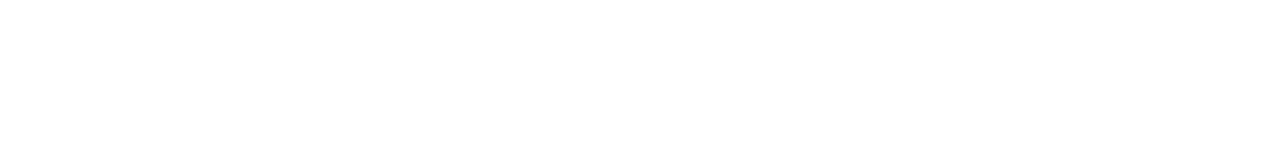
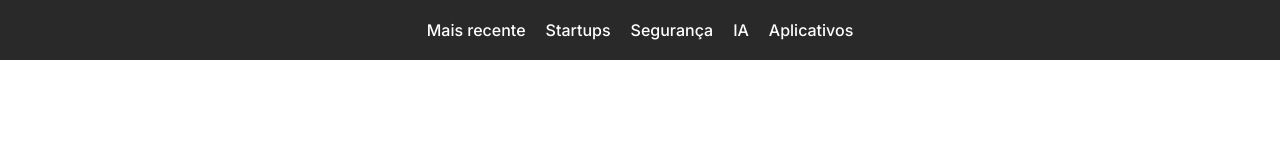
Before and after one commit to wevertonsantos/saints, a plain HTML site: page frontend/pages/index.html in a window 1280 px wide. Drawn offline with Linux system fonts and the light colour scheme.

Commit message:
estilizando navbar

```diff
--- a/frontend/pages/index.html
+++ b/frontend/pages/index.html
@@ -4,8 +4,17 @@
     <meta charset="UTF-8">
     <meta name="viewport" content="width=device-width, initial-scale=1.0">
     <title>Saints | Notícias de Tecnologia</title>
+    <link rel="stylesheet" href="../styles/style.css">
 </head>
 <body>
-
+    <nav class="navbar">
+        <ul class="items">
+            <li><a href="#">Mais recente</a></li>
+            <li><a href="#">Startups</a></li>
+            <li><a href="#">Segurança</a></li>
+            <li><a href="#">IA</a></li>
+            <li><a href="#">Aplicativos</a></li>
+        </ul>
+    </nav>
 </body>
 </html>
--- /dev/null
+++ b/frontend/styles/navbar.css
@@ -0,0 +1,20 @@
+.navbar {
+    background-color: #292929;
+    font-weight: 500;
+}
+
+.navbar .items{
+    height: 60px;
+    list-style: none;
+    display: flex;
+    align-items: center;
+    justify-content: center;
+}
+
+.navbar .items li {
+    margin: 10px;
+}
+
+.navbar .items li a{
+    text-decoration: none;
+}
--- a/frontend/styles/style.css
+++ b/frontend/styles/style.css
@@ -0,0 +1,10 @@
+@import "navbar.css";
+@import url('https://fonts.googleapis.com/css2?family=Inter:ital,opsz,wght@0,14..32,100..900;1,14..32,100..900&display=swap');
+
+* {
+    margin: 0;
+    padding: 0;
+    box-sizing: border-box;
+    color: #fff;
+    font-family: "Inter", sans-serif;
+}
```
